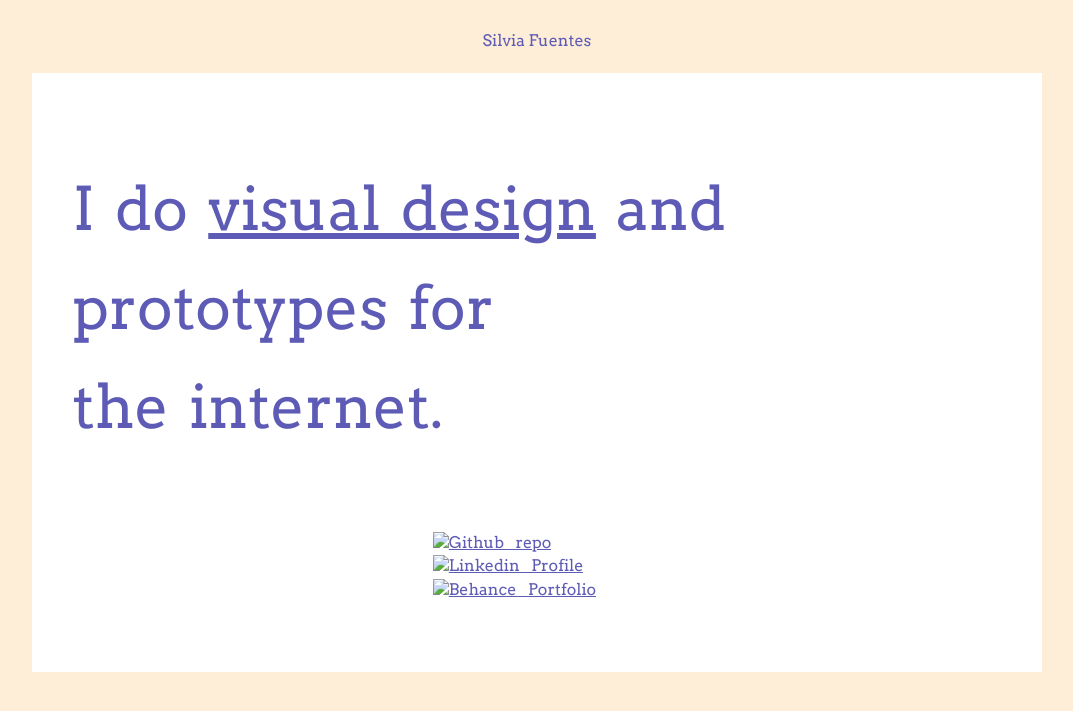
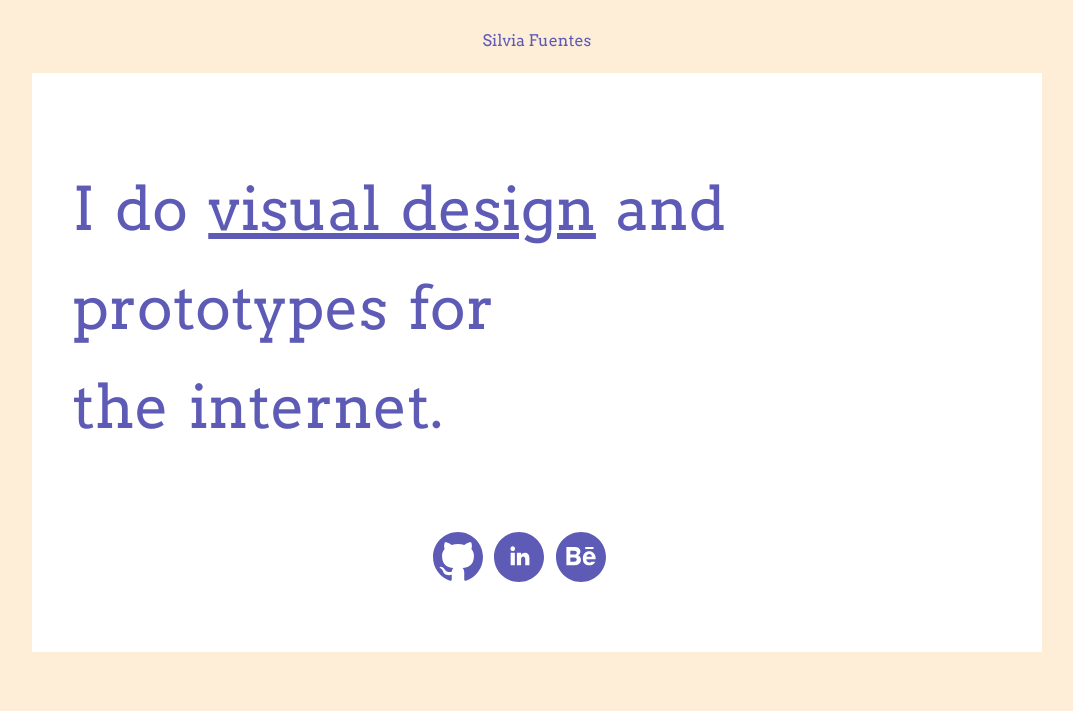
Before and after one commit to silviafuen/silviafuen.github.io, a Jekyll site: the page index.html, which Jekyll copies as it is, in a window 1280 px wide. Shown: the top 711 px of the page, without its empty margins (103-1176 px from the left). Built offline with Jekyll 4.4.1, drawn with Linux system fonts in a browser that asks for light colours.

Commit message:
Added in SVGS to landing page

```diff
--- a/index.html
+++ b/index.html
@@ -70,13 +70,13 @@
   </div>
   <footer>
     <div class="icons">
-      <a href="https://github.com/silviafuen"><img src="github.svg" class="icons"
-        alt="Github repo"></a>
-      <a href="https://www.linkedin.com/in/silviafuen/"><img src="linkedin.svg"
+			<a href="https://github.com/silviafuen"><img src="assets/images/icons/github.svg"
+        class="icons" alt="Github repo"></a>
+			<a href="https://www.linkedin.com/in/silviafuen/"><img src="assets/images/icons/linkedin.svg"
         class="icons" alt="Linkedin Profile"></a>
-      <a href="https://www.behance.net/user/?username=silviafuen"><img src="behance.svg"
-        class="icons" alt="Behance Portfolio"></a>
-    </div>
+			<a href="https://www.behance.net/user/?username=silviafuen"><img
+        src="assets/images/icons/behance.svg" class="icons" alt="Behance Portfolio"></a>
+		</div>
   </footer>
   <script src="https://maxcdn.bootstrapcdn.com/bootstrap/3.3.7/js/bootstrap.min.js"
   integrity="sha384-Tc5IQib027qvyjSMfHjOMaLkfuWVxZxUPnCJA7l2mCWNIpG9mGCD8wGNIcPD7Txa" crossorigin="anonymous"></script>
```
